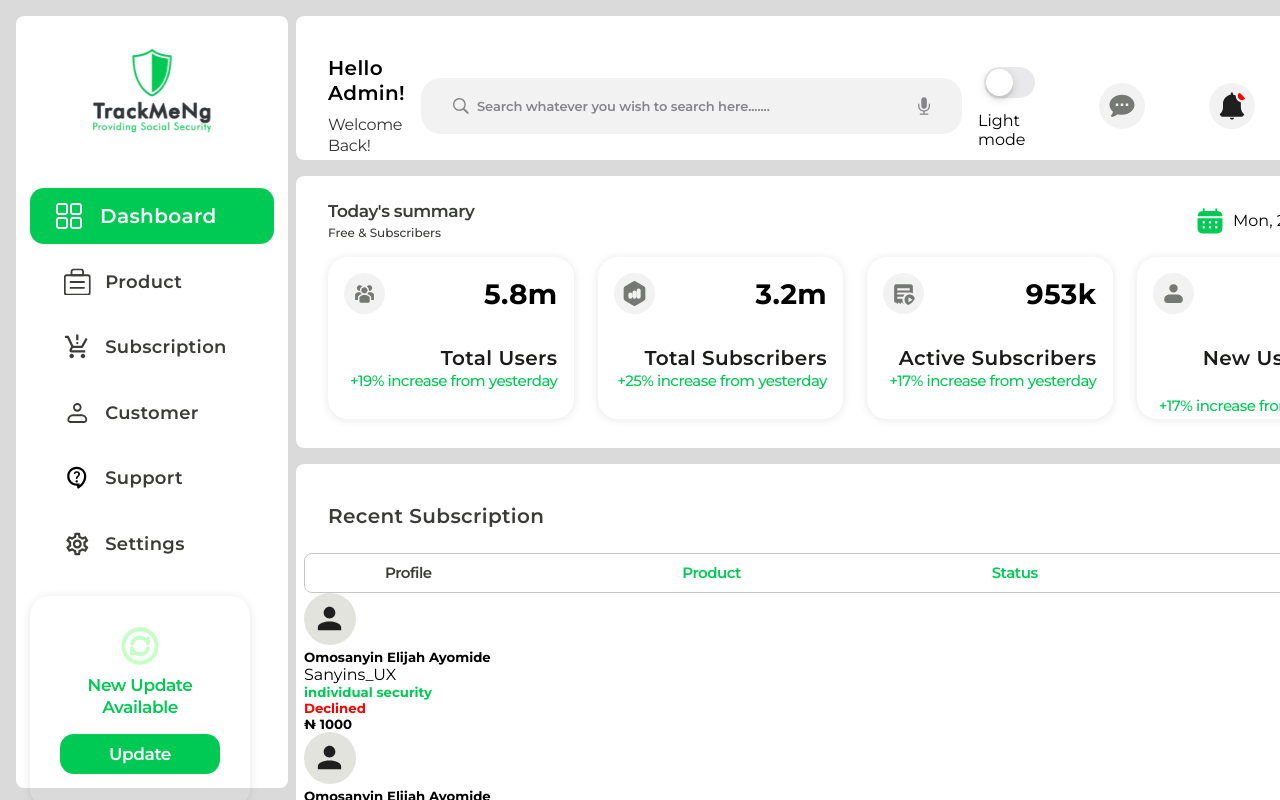
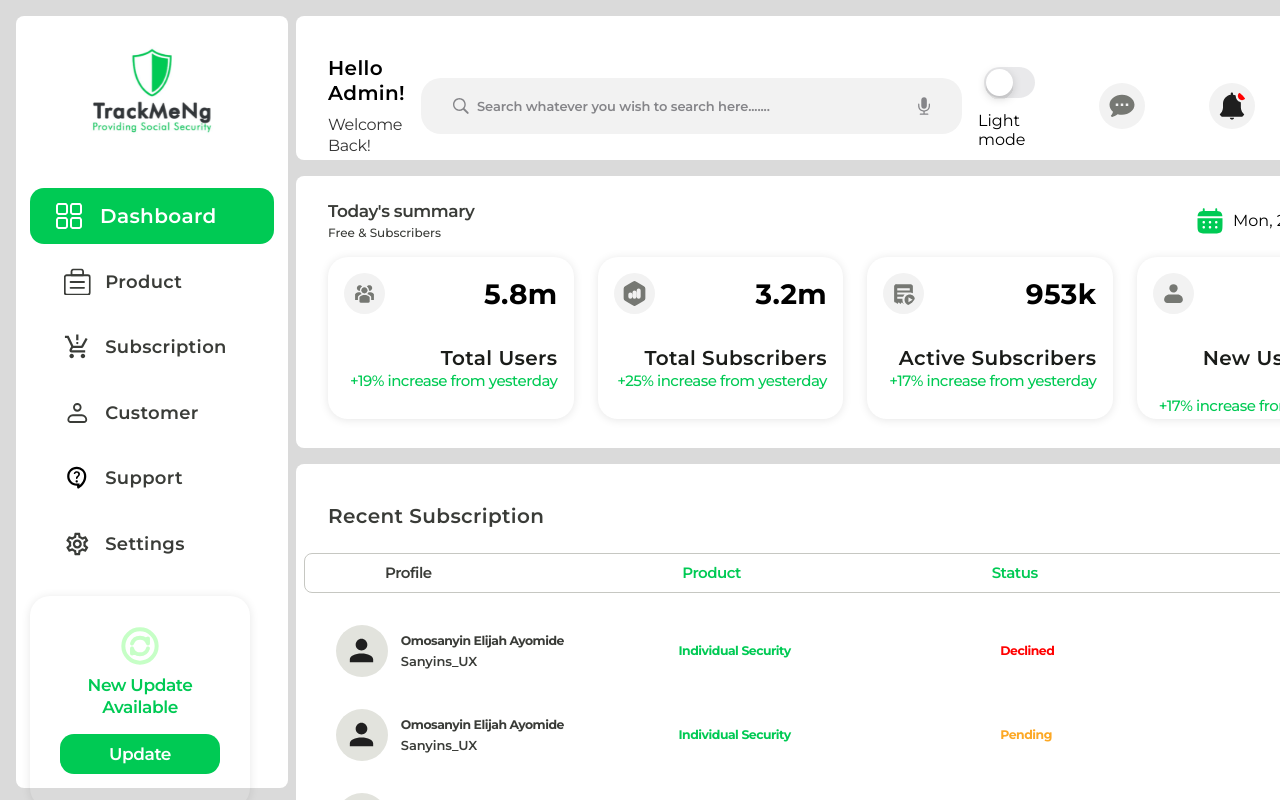
Before and after one commit to TrackMe-NG/dashboard_main, a React (Vite) app: page / in a window 1280 px wide. Built offline with nearby package versions, Linux system fonts and the light colour scheme.

Commit message:
style: update subscription styles

```diff
--- a/src/styles/subscription.scss
+++ b/src/styles/subscription.scss
@@ -1,7 +1,8 @@
 .subscription {
   background: $white;
-  height: 100%;
+  height: 49dvh;
   border-radius: 0.5rem;
+  overflow-y: hidden;
 
   &_inner {
     padding: 1rem 0.5rem;
@@ -69,11 +70,61 @@
 
     &_data {
       overflow: scroll;
-      max-height: 37vh;
+      max-height: 32vh;
+      margin-block: 1.5rem 0;
+      display: grid;
+      gap: 1rem;
 
       &::-webkit-scrollbar {
         display: none;
       }
+
+      /* TABLE DATA BOX */
+      .table_data {
+        &_box {
+          &_inner {
+            width: 100%;
+            padding: 0.5rem 2rem;
+            @include flex_center();
+            justify-content: flex-start;
+            font-size: 0.9375rem;
+            font-style: normal;
+            font-weight: 600;
+            line-height: 1.25rem;
+            letter-spacing: -0.03125rem;
+
+            h5 {
+              text-transform: capitalize;
+            }
+          }
+        }
+
+        &_profile {
+          @include flex_center();
+          justify-content: flex-start;
+          gap: 0.8rem;
+          color: $light_dark;
+          width: 33%;
+
+          & > div {
+            span {
+              font-size: 0.8125rem;
+              font-style: normal;
+              font-weight: 600;
+              line-height: 1.125rem;
+              letter-spacing: -0.00488rem;
+            }
+          }
+        }
+
+        &_product {
+          width: 31%;
+        }
+
+        &_status {
+          width: 30.3%;
+        }
+      }
     }
   }
 }
```
